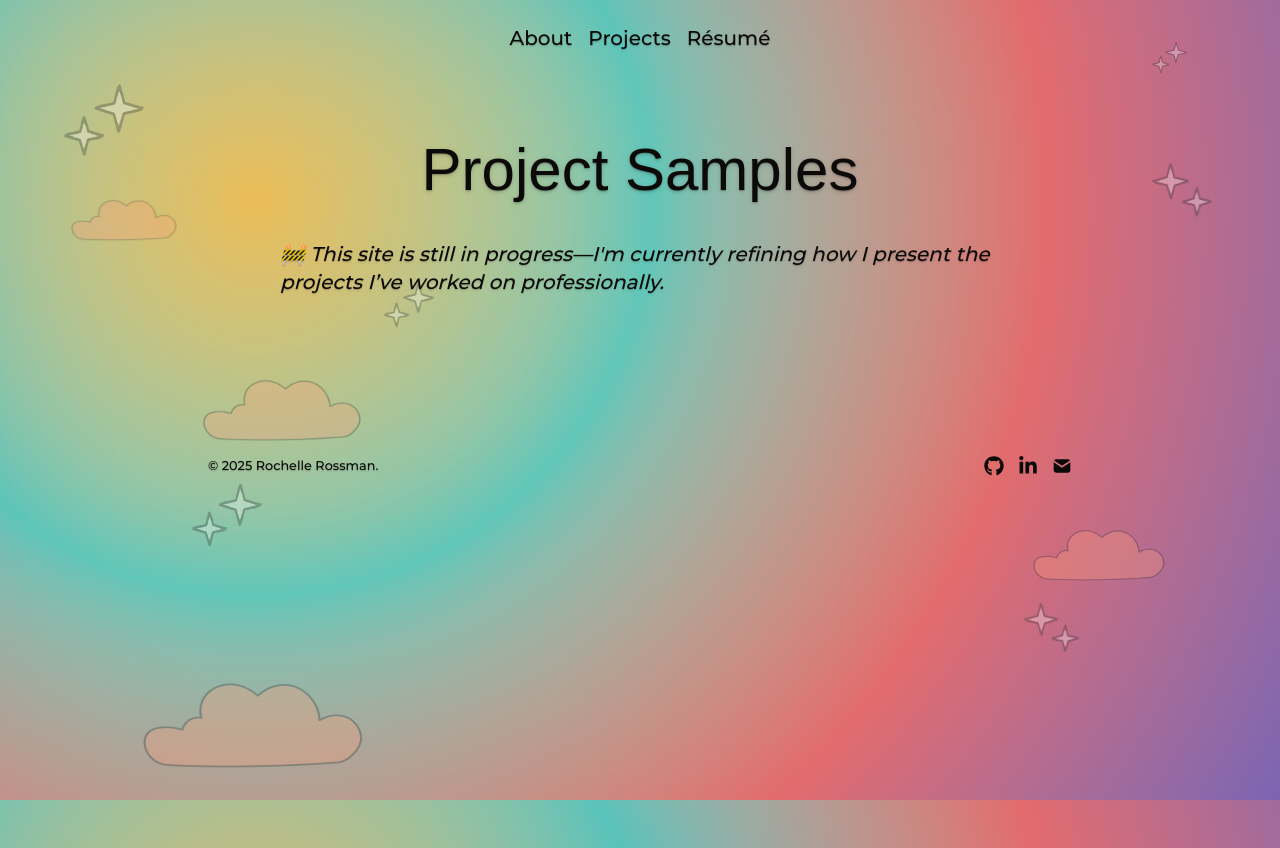
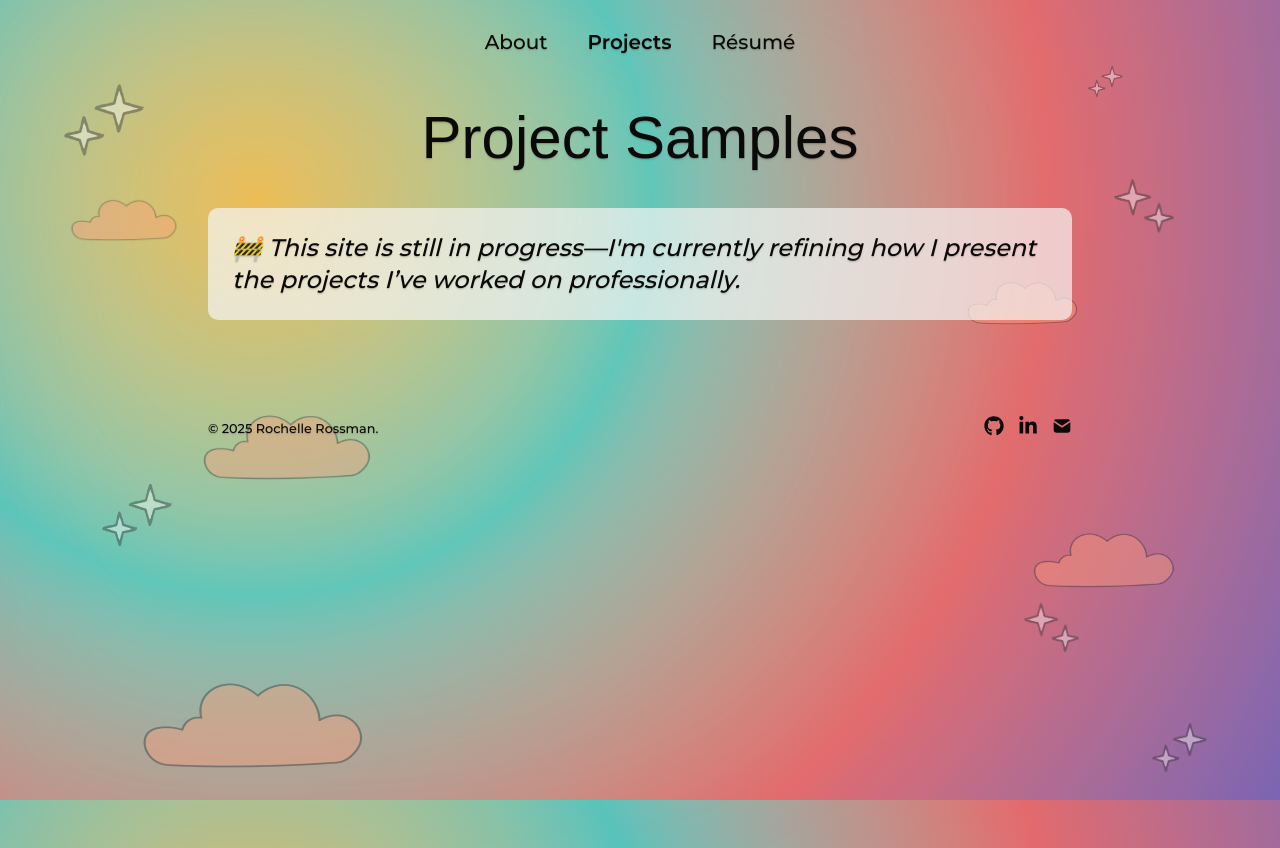
Before and after one commit to rochelle-rossman/portfolio-site, a Next.js app: page /projects in a window 1280 px wide. Built offline with nearby package versions, Linux system fonts and the light colour scheme; a web font is replaced by a local one.

Commit message:
feat: enhance layout and styling across multiple components, add NavLink component for navigation

```diff
--- a/src/app/globals.css
+++ b/src/app/globals.css
@@ -49,7 +49,6 @@
 @theme inline {
   --font-sans: var(--font-sans);
   --font-headline: var(--font-headline);
-  --color-teal: var(--color-teal);
 
   --color-background: var(--background);
   --color-foreground: var(--foreground);
--- a/src/app/layout.tsx
+++ b/src/app/layout.tsx
@@ -38,7 +38,7 @@ export default function RootLayout({
 			<body className='relative bg-gradient-radial bg-radial-blur bg-radial-blend flex flex-col items-center justify-center mb-12'>
 				<BackgroundDecor />
 				<main
-					className='relative z-10 flex min-h-screen flex-col px-6 sm:px-4 max-w-4xl w-full'
+					className='relative z-10 min-h-screen px-6 sm:px-4 max-w-4xl w-full'
 					role='main'
 				>
 					<Navbar />
--- a/src/app/page.tsx
+++ b/src/app/page.tsx
@@ -26,7 +26,7 @@ export default function Home() {
 
 			<div className='flex flex-col gap-4 items-center md:items-start md:flex-row'>
 				<StyledHeadshot />
-				<div className='flex flex-col gap-4 items-center bg-muted/30 rounded-lg p-4'>
+				<div className='flex flex-col gap-4 items-center bg-muted/70 rounded-lg p-4'>
 					<About />
 					<div className='relative w-60 h-60 md:w-72 md:h-72 lg:w-80 lg:h-80'>
 						<Image
--- a/src/app/projects/page.tsx
+++ b/src/app/projects/page.tsx
@@ -1,16 +1,18 @@
 'use client'
 export default function Projects() {
 	return (
-		<section className='relative z-10 max-w-3xl mx-auto px-6 py-16'>
+		<section className='mx-auto'>
 			<div>
-				<h1 className='text-6xl font-headline text-center mb-10 text-foreground drop-shadow-sm'>
+				<h1 className='text-5xl md:text-6xl font-headline text-center mb-10'>
 					Project Samples
 				</h1>
-				<p className='text-xl italic'>
-					🚧 This site is still in progress—I&apos;m currently
-					refining how I present the projects I’ve worked on
-					professionally.{' '}
-				</p>
+				<div className='bg-muted/70 rounded-lg w-full p-6 mb-10'>
+					<p className='text-2xl italic'>
+						🚧 This site is still in progress—I&apos;m currently
+						refining how I present the projects I’ve worked on
+						professionally.{' '}
+					</p>
+				</div>
 			</div>
 		</section>
 	)
--- a/src/app/resume/page.tsx
+++ b/src/app/resume/page.tsx
@@ -1,46 +1,75 @@
 'use client'
+import { Badge } from '@/components/ui/badge'
 import { Button } from '@/components/ui/button'
-import { Badge } from '@/components/ui/badge'
 
 export default function ResumePage() {
+	const skills = [
+		'Amazon Web Services (AWS)',
+		'Astro',
+		'CSS',
+		'Docker',
+		'Figma',
+		'Git',
+		'Github',
+		'HTML',
+		'JavaScript',
+		'Jira',
+		'Kubernetes',
+		'MySQL',
+		'Next.js',
+		'PHP',
+		'React',
+		'Responsive Web Design',
+		'SASS',
+		'Scrum & Agile Methodologies',
+		'TailwindCSS',
+		'TypeScript',
+		'Vue.js',
+		'Wordpress']
+
+		const links = [
+			{
+				href: 'https://www.linkedin.com/in/rochelle-rossman',
+				label: 'linkedin.com/in/rochelle-rossman',
+			},
+			{
+				href: 'https://github.com/rochelle-rossman',
+				label: 'github.com/rochelle-rossman',
+			},
+		]
+
 	return (
 		<section className='flex flex-col items-center mx-auto'>
-			<h1 className='text-6xl font-headline text-center mb-10 text-foreground drop-shadow-sm'>
+			<h1 className='text-5xl md:text-6xl font-headline text-center mb-10'>
 				Résumé
 			</h1>
 
-			<div className='flex flex-col md:flex-row md:items-center md:justify-between mb-10'>
+			<div className='flex flex-col md:flex-row md:items-center md:justify-between bg-muted/70 rounded-lg w-full p-6 mb-10'>
 				<div>
-					<h2 className='text-4xl font-bold'>Rochelle Rossman</h2>
-					<p className='text-lg'>
+					<h2 className='text-3xl md:text-4xl font-bold'>
+						Rochelle Rossman
+					</h2>
+					<p className='md:text-lg'>
 						Web Developer • Kingston, NY •
-						rochelle.rossman@gmail.com •{' '}
-						<a
-							href='https://github.com/rochelle-rossman'
-							className='text-primary underline hover:opacity-80'
-						>
-							github.com/rochelle-rossman
-						</a>
+						rochelle.rossman@gmail.com{' '}
 					</p>
 				</div>
 
 				<div className='mt-4 md:mt-0'>
-					<Button>
-						<a
-							href='/RochelleRossman.pdf'
-							target='_blank'
-							rel='noopener noreferrer'
-						>
-							View / Download PDF
-						</a>
-					</Button>
+					<a
+						href='/RochelleRossman.pdf'
+						target='_blank'
+						rel='noopener noreferrer'
+					>
+						<Button>View / Download PDF</Button>
+					</a>
 				</div>
 			</div>
 
 			<section className='space-y-12'>
-				<div>
+				<div className='bg-muted/70 rounded-lg p-6'>
 					<h2 className='text-2xl font-semibold mb-2'>Summary</h2>
-					<p className='text-lg'>
+					<p className='md:text-lg'>
 						Innovative and results-driven Web Software Developer
 						with expertise in building scalable, high-performance
 						web applications. Combining technical proficiency with
@@ -52,52 +81,24 @@ export default function ResumePage() {
 					</p>
 				</div>
 
-				<div className='bg-muted/30 rounded-lg p-6'>
+				<div className='bg-muted/70 rounded-lg p-6'>
 					<h2 className='text-2xl font-semibold mb-2'>Skills</h2>
 					<div className='space-y-6'>
 						<div className='flex flex-wrap gap-2'>
-							{[
-								'Amazon Web Services (AWS)',
-								'Astro',
-								'CSS',
-								'Docker',
-								'Figma',
-								'Git',
-								'Github',
-								'HTML',
-								'JavaScript',
-								'Jira',
-								'Kubernetes',
-								'MySQL',
-								'Next.js',
-								'PHP',
-								'React',
-								'Responsive Web Design',
-								'SASS',
-								'Scrum & Agile Methodologies',
-								'TailwindCSS',
-								'TypeScript',
-								'Vue.js',
-								'Wordpress',
-							].map((skill, i) => (
-								<Badge
-									key={i}
-									variant='outline'
-								>
-									{skill}
-								</Badge>
+							{skills.map((skill, i) => (
+								<Badge key={i}>{skill}</Badge>
 							))}
 						</div>
 					</div>
 				</div>
 
-				<div className='bg-muted/30 rounded-lg p-6'>
+				<div className='bg-muted/70 rounded-lg p-6'>
 					<h2 className='text-2xl font-semibold text-primary mb-4'>
 						Experience
 					</h2>
 
 					<div className='mb-6'>
-						<h3 className='text-xl '>TechnologyAdvice</h3>
+						<h3 className='text-xl'>TechnologyAdvice</h3>
 						<p className='italic mb-2'>
 							Web Developer • May 2023 – Jan 2025
 						</p>
@@ -163,7 +164,7 @@ export default function ResumePage() {
 					</div>
 				</div>
 
-				<div className='bg-muted/30 rounded-lg p-6'>
+				<div className='bg-muted/70 rounded-lg p-6'>
 					<h2 className='text-2xl font-semibold text-primary mb-2'>
 						Education
 					</h2>
@@ -175,27 +176,23 @@ export default function ResumePage() {
 					</p>
 				</div>
 
-				<div className='bg-muted/30 rounded-lg p-6'>
+				<div className='bg-muted/70 rounded-lg p-6'>
 					<h2 className='text-2xl font-semibold text-primary mb-2'>
 						Links
 					</h2>
 					<ul className='list-none space-y-1'>
-						<li>
-							<a
-								href='https://www.linkedin.com/in/rochelle-rossman'
-								className='text-primary underline hover:opacity-80'
-							>
-								linkedin.com/in/rochelle-rossman
-							</a>
-						</li>
-						<li>
-							<a
-								href='https://github.com/rochelle-rossman'
-								className='text-primary underline hover:opacity-80'
-							>
-								github.com/rochelle-rossman
-							</a>
-						</li>
+						{links.map((link, i) => (
+							<li key={i}>
+								<a
+									href={link.href}
+									target='_blank'
+									rel='noopener noreferrer'
+									className='underline'
+								>
+									{link.label}
+								</a>
+							</li>
+						))}
 					</ul>
 				</div>
 			</section>
--- a/src/components/background.tsx
+++ b/src/components/background.tsx
@@ -3,18 +3,19 @@ import Image from 'next/image'
 
 const twinkles = [
 	{ top: '10%', left: '5%', size: 80 },
-	{ top: '20%', left: '90%', size: 60, flip: true },
-	{ top: '35%', left: '30%', size: 50 },
-	{ top: '60%', left: '15%', size: 70 },
+	{ top: '22%', left: '87%', size: 60, flip: true },
+	{ top: '60%', left: '8%', size: 70 },
 	{ top: '75%', left: '80%', size: 55, flip: true },
-	{ top: '5%', left: '90%', size: 35 },
+	{ top: '8%', left: '85%', size: 35 },
+	{ top: '90%', left: '90%', size: 55 }
 ]
 
 const clouds = [
-	{ top: '60%', left: '80%', size: 150 },
+	{ top: '60%', left: '80%', size: 160 },
 	{ top: '20%', left: '5%', size: 120 },
 	{ top: '75%', left: '10%', size: 250 },
-	{ top: '40%', left: '15%', size: 180 },
+	{ top: '44%', left: '15%', size: 190 },
+	{ top: '30%', left: '75%', size: 125 }
 ]
 
 export default function BackgroundDecor() {
@@ -39,8 +40,7 @@ export default function BackgroundDecor() {
 						alt=''
 						fill
 						className={[
-							'object-contain',
-							'opacity-30',
+							'object-contain opacity-40',
 							twinkle.flip ? '-scale-x-100' : '',
 						].join(' ')}
 						priority={i === 0}
@@ -62,7 +62,7 @@ export default function BackgroundDecor() {
 						src='/cloud.png'
 						alt=''
 						fill
-						className='object-contain opacity-30'
+						className='object-contain opacity-40'
 					/>
 				</div>
 			))}
--- a/src/components/footer.tsx
+++ b/src/components/footer.tsx
@@ -49,10 +49,10 @@ function SocialLinks() {
 
 export default function Footer() {
 	return (
-		<small className='lg:mt-24 mt-16'>
-			<time>© {YEAR}</time>{' '}
-			Rochelle Rossman.{' '}
-			<SocialLinks />
-		</small>
+		<footer className='lg:mt-24 mt-16'>
+			<small>
+				<time>© {YEAR}</time> Rochelle Rossman. <SocialLinks />
+			</small>
+		</footer>
 	)
 }
--- /dev/null
+++ b/src/components/nav-link.tsx
@@ -0,0 +1,32 @@
+'use client'
+import Link from 'next/link'
+import { usePathname } from 'next/navigation'
+import { cn } from '@/lib/utils'
+
+interface NavLinkProps {
+	href: string
+	children: React.ReactNode
+	className?: string
+}
+
+export default function NavLink({ href, children, className }: NavLinkProps) {
+	const pathname = usePathname()
+	const isActive = pathname === href
+
+	return (
+		<Link
+			href={href}
+			className={cn(
+				'relative inline-block px-2 py-1 transition-transform duration-200 hover:scale-115',
+				'after:absolute after:left-0 after:-bottom-1 after:h-[3px] after:w-full after:rounded-xl after:shadow-2xl',
+				'after:origin-left after:scale-x-0 after:transition-transform after:duration-300',
+				'after:bg-gradient-to-r after:from-[var(--color-gold)] after:via-[var(--color-teal)] after:to-[var(--color-coral)]',
+				'hover:after:scale-x-100',
+				isActive && 'font-semibold',
+				className
+			)}
+		>
+			{children}
+		</Link>
+	)
+}
--- a/src/components/nav.tsx
+++ b/src/components/nav.tsx
@@ -1,24 +1,18 @@
-import Link from 'next/link'
+import NavLink from "./nav-link"
 
-const navItems = {
-	'/': { name: 'About' },
-	'/projects': { name: 'Projects'},
-	'/resume': { name: 'Résumé' },
-}
+// const navItems = {
+// 	'/': { name: 'About' },
+// 	'/projects': { name: 'Projects'},
+// 	'/resume': { name: 'Résumé' },
+// }
 
 export default function Navbar() {
 	return (
-		<nav className='p-6'>
-			<div className='flex text-xl font-medium justify-center gap-4 mt-6 md:mt-0 md:ml-auto items-center'>
-				{Object.entries(navItems).map(([path, { name }]) => (
-					<Link
-						key={path}
-						href={path}
-						className='flex align-middle relative'
-					>
-						{name}
-					</Link>
-				))}
+		<nav className='p-6 mb-6'>
+			<div className='flex text-lg md:text-xl font-medium justify-center gap-2 md:gap-6 items-center'>
+				<NavLink href='/'>About</NavLink>
+				<NavLink href='/projects'>Projects</NavLink>
+				<NavLink href='/resume'>Résumé</NavLink>
 			</div>
 		</nav>
 	)
```
